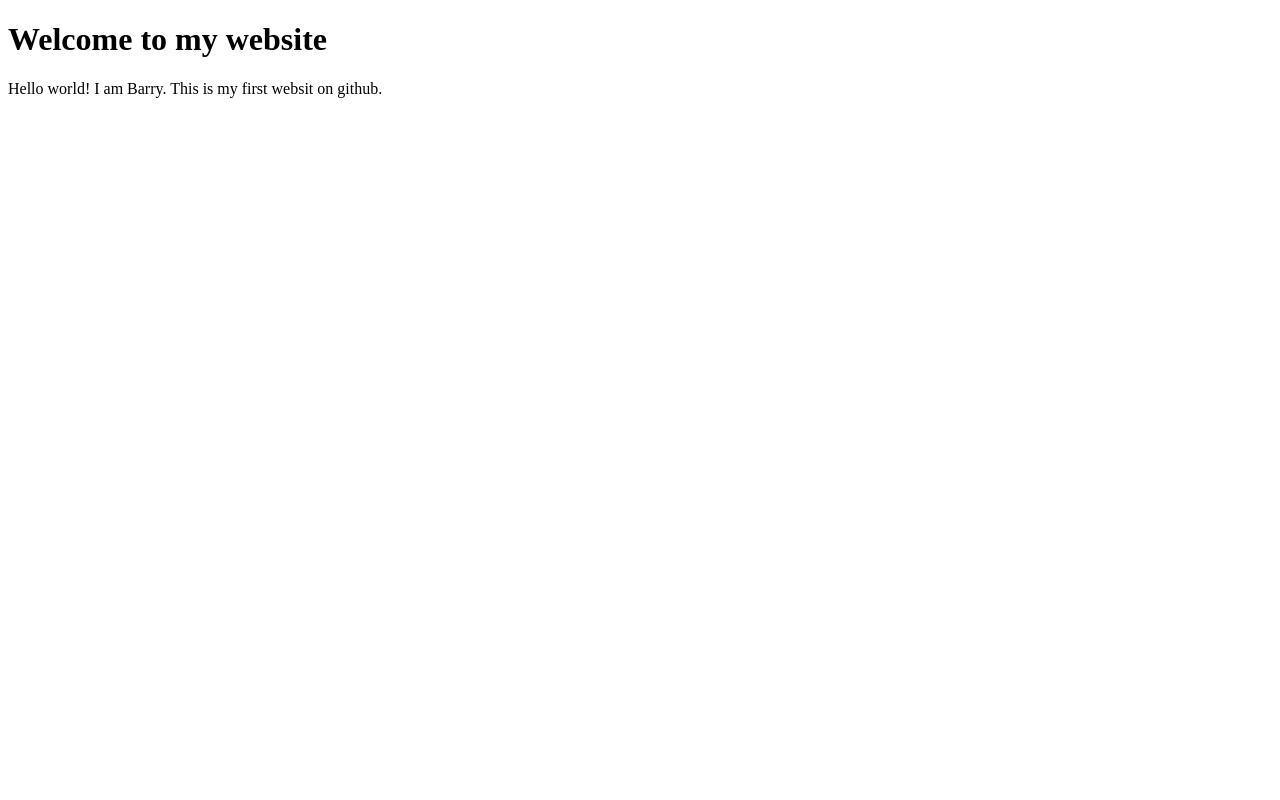
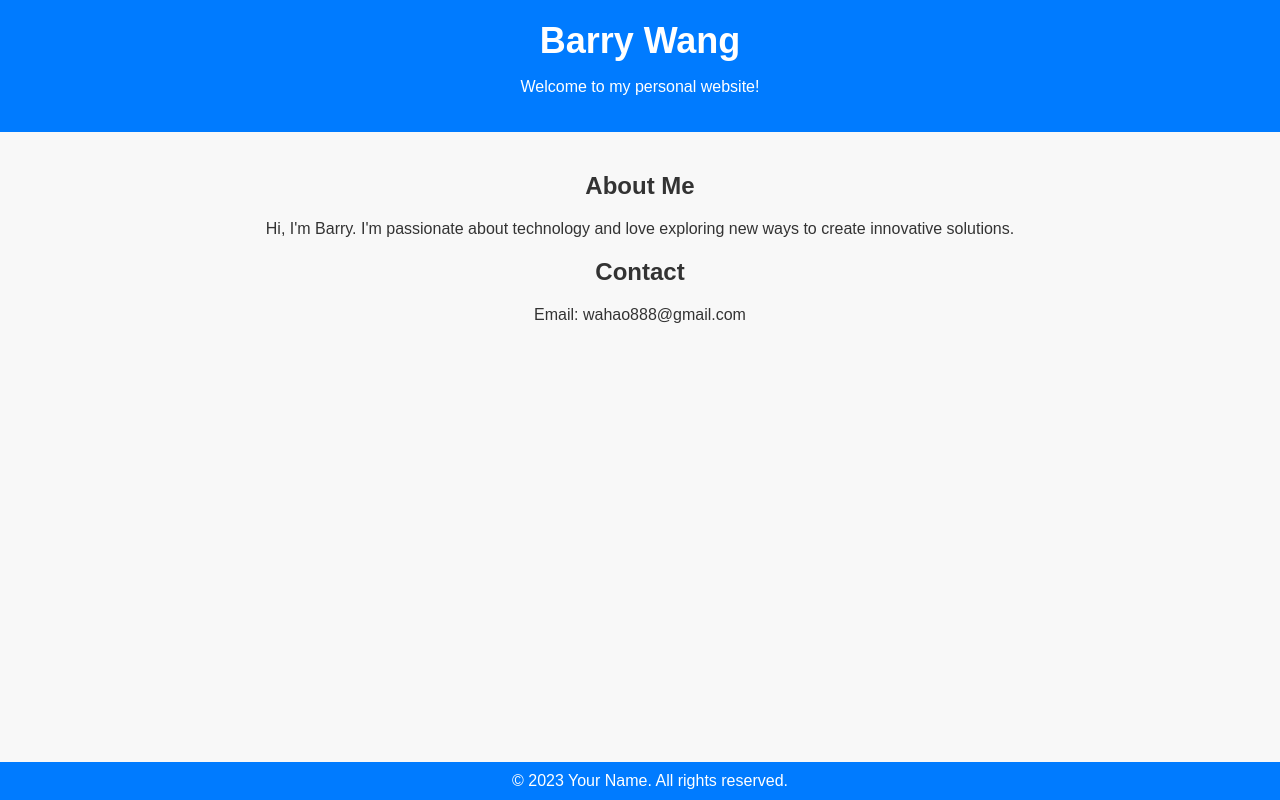
Before and after one commit to wahao888/wahao888.github.io, a plain HTML site: page index.html in a window 1280 px wide. Drawn offline with Linux system fonts and the light colour scheme.

Commit message:
Update index.html

```diff
--- a/index.html
+++ b/index.html
@@ -1,14 +1,63 @@
 <!DOCTYPE html>
 <html lang="en">
-    <head>
-        <title>Hello world!</title>
-    </head>
-    <body>
-        <h1>Welcome to my website</h1>
-        Hello world!
-        I am Barry.
-        This is my first websit on github.
+<head>
+    <meta charset="UTF-8">
+    <meta name="viewport" content="width=device-width, initial-scale=1.0">
+    <title>Your Name - Personal Website</title>
+    <style>
+        body {
+            font-family: Arial, sans-serif;
+            margin: 0;
+            padding: 0;
+            background-color: #f8f8f8;
+            color: #333;
+        }
 
-    </body>
+        header {
+            background-color: #007bff;
+            color: #fff;
+            padding: 20px;
+            text-align: center;
+        }
+
+        h1 {
+            margin: 0;
+            font-size: 36px;
+        }
+
+        main {
+            padding: 20px;
+            text-align: center;
+        }
+
+        footer {
+            background-color: #007bff;
+            color: #fff;
+            padding: 10px;
+            text-align: center;
+            position: absolute;
+            bottom: 0;
+            width: 100%;
+        }
+    </style>
+</head>
+<body>
+    <header>
+        <h1>Barry Wang</h1>
+        <p>Welcome to my personal website!</p>
+    </header>
+
+    <main>
+        <h2>About Me</h2>
+        <p>Hi, I'm Barry. I'm passionate about technology and love exploring new ways to create innovative solutions.</p>
+
+        <h2>Contact</h2>
+        <p>Email: wahao888@gmail.com</p>
+
+    </main>
+
+    <footer>
+        &copy; 2023 Your Name. All rights reserved.
+    </footer>
+</body>
 </html>
-</DOCTYPE>
```
